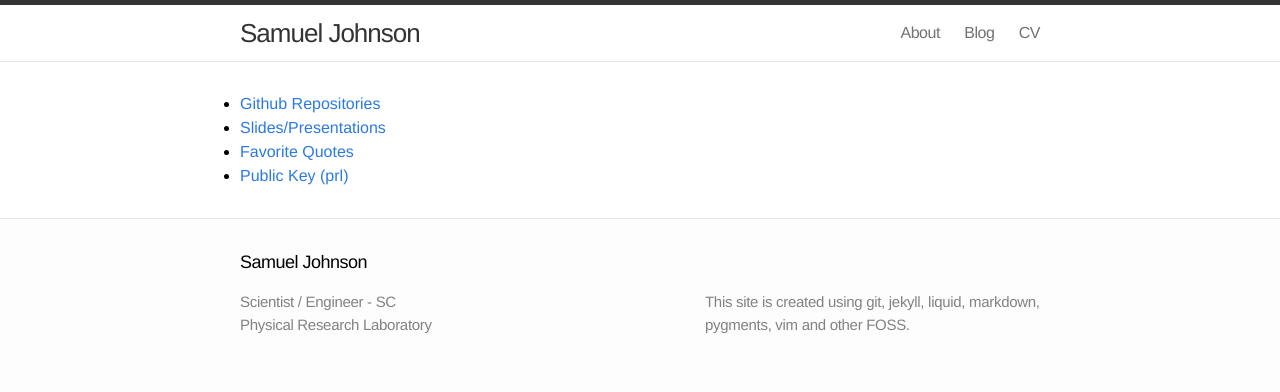
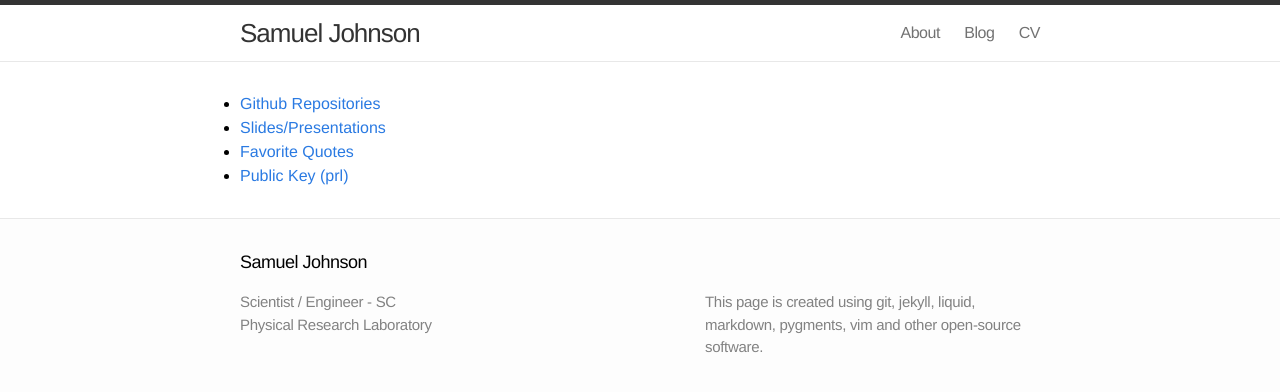
Before and after one commit to samueljohnson/samueljohnson.github.io.archive, a Jekyll site: the page built from index.markdown, in a window 1280 px wide. Shown: the top 392 px of the page. Built offline with Jekyll 4.4.1, drawn with Linux system fonts in a browser that asks for light colours.

Commit message:
Modified footer

```diff
--- a/_config.yml
+++ b/_config.yml
@@ -1,10 +1,10 @@
 # Site settings
 name: Samuel Johnson
 title: Scientist / Engineer - SC
-# email: samuel [at] prl.res.in
+# email: my short first name (six letters) at Physical Research Laboratory’s domain (prl [dot] res [dot] in)
 organisation: Physical Research Laboratory
 username: samueljohnson
-description: "This site is created using git, jekyll, liquid, markdown, pygments, vim and other FOSS."
+description: "This page is created using git, jekyll, liquid, markdown, pygments, vim and other open-source software."
 baseurl: ""
 url: "samueljohnson.github.io"
 
```
